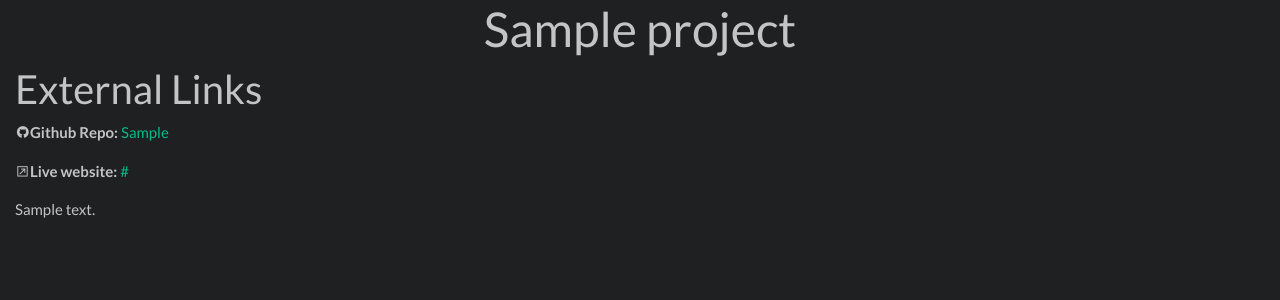
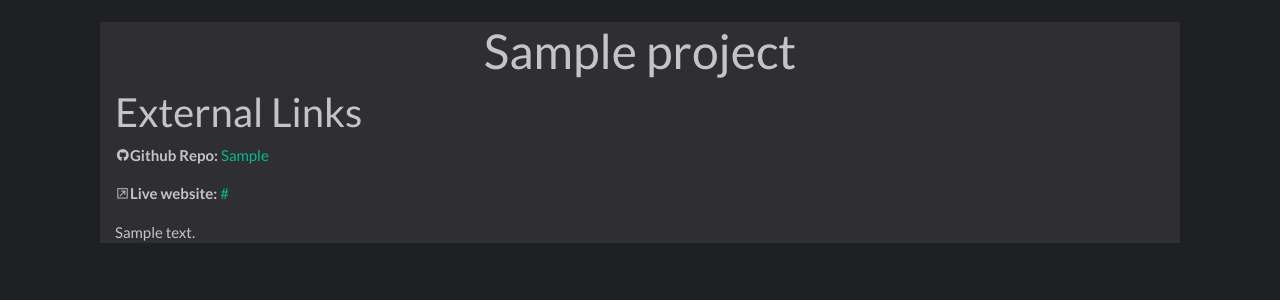
Before and after one commit to JREricson/jrericson_v2_rebuild, a Django app: page /portfolio/project/1/ in a window 1280 px wide. Shown: the part 71-371 px from the top of the page. Run offline with Django 5.2, Linux system fonts and the light colour scheme; tables that the repository leaves empty hold one stand-in row (values such as "Sample post"); parts of the project's set-up code (start-up, migrations or seed data) failed here and were passed over; some libraries are stand-ins or nearby versions.

Commit message:
quick changes

```diff
--- a/app/portfolio/static/portfolio.css
+++ b/app/portfolio/static/portfolio.css
@@ -186,8 +186,8 @@ ul {
 }
 
 
-.project-content{
-  max-width: 980px;
+.project-content {
+  max-width: 1080px;
   background: #2f2f33;
   margin: auto;
 }
--- a/app/portfolio/templates/portfolio/portfolio_project.html
+++ b/app/portfolio/templates/portfolio/portfolio_project.html
@@ -1,7 +1,8 @@
 {% extends "portfolio/portfolio_base.html" %}
 {% load markdownify %}
 {% block content %}
-<div class="container-fluid project-desc-container">
+<br>
+<div class="container-fluid project-desc-container project-content">
 
 
     <h1 class="page-heading">{{object.title}}</h1>
--- a/app/portfolio/templates/portfolio/portfolio_projects.html
+++ b/app/portfolio/templates/portfolio/portfolio_projects.html
@@ -1,7 +1,7 @@
 {% extends "portfolio/portfolio_base.html" %}
 {% load markdownify %}
 {% block content %}
-
+<br>
 <div class="project-content">
   <br>
   <h1 class="page-heading">Highlighted Projects</h1>
--- a/app/site_main/settings.py
+++ b/app/site_main/settings.py
@@ -23,7 +23,7 @@ BASE_DIR = Path(__file__).resolve().parent.parent
 
 SECRET_KEY = os.environ.get("SECRET_KEY")
 
-DEBUG = bool(os.environ.get("DEBUG", default=False))
+DEBUG = False  # = bool(os.environ.get("DEBUG", default=False))
 
 # 'DJANGO_ALLOWED_HOSTS' should be a single string of hosts with a space between each.
 # For example: 'DJANGO_ALLOWED_HOSTS=localhost 127.0.0.1 [::1]'
```
Also changed, not shown: README.md, 1 other file.
